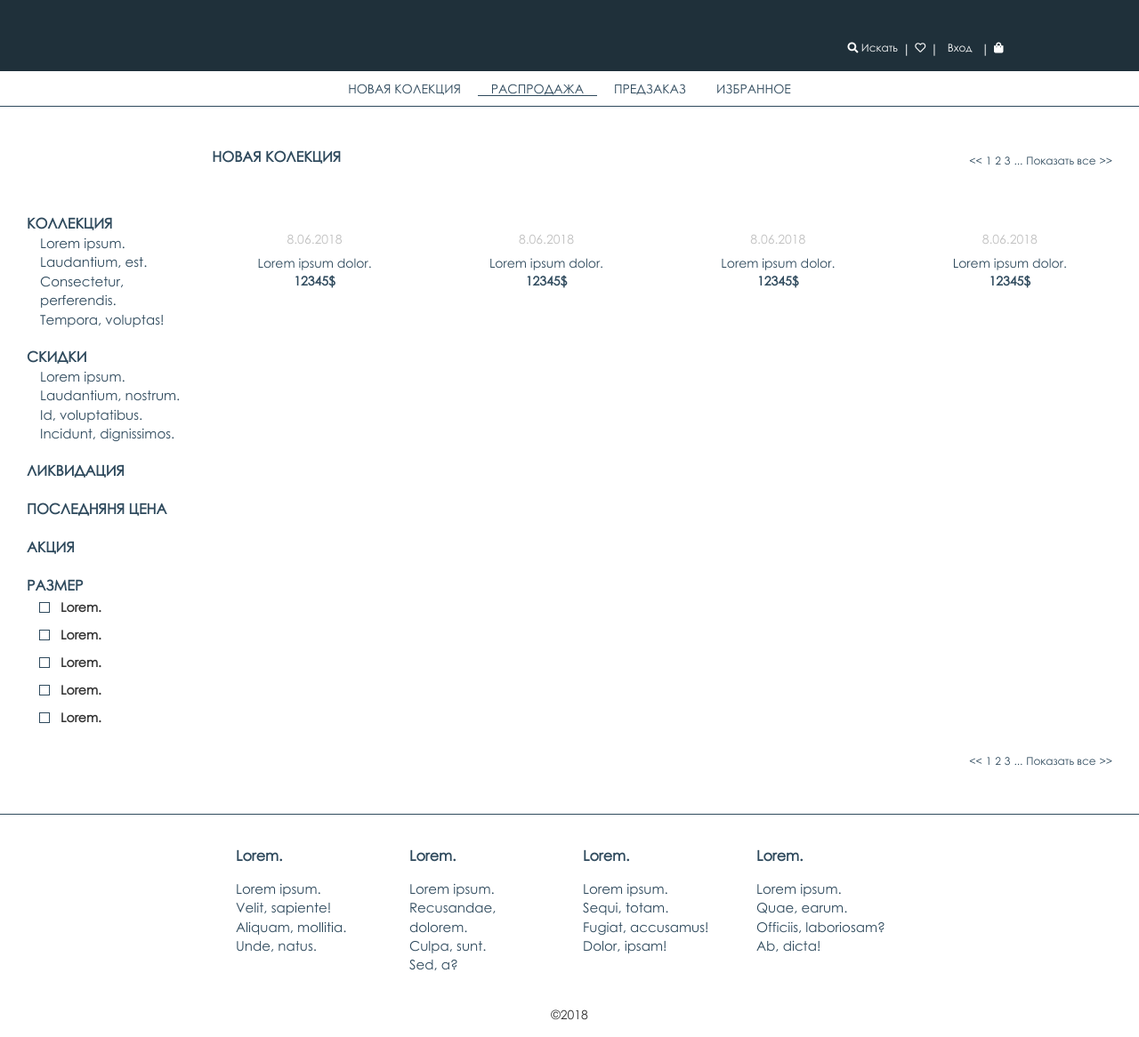
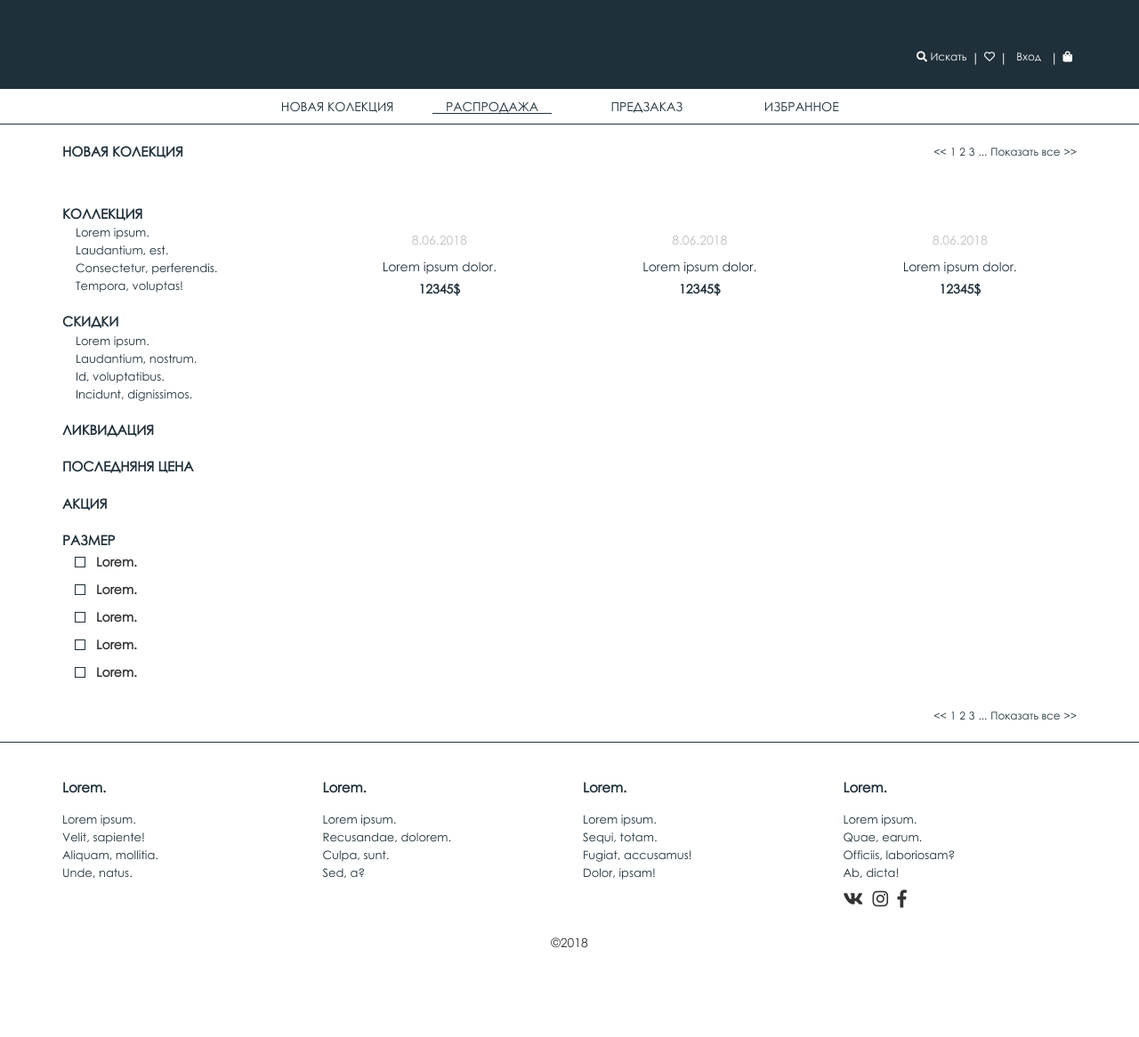
Before and after one commit to Kostyshyn/hoops-views, a web app: file app/products.html in a window 1280 px wide. Shown: the whole page at 89% size. After the commit the page ends 1066 px from the top, so only its background shows below. Run offline with its HTML, style and script files only (its server is not run), Linux system fonts and the light colour scheme; some libraries are stand-ins or nearby versions.

Commit message:
[~] layout

```diff
--- a/app/css/style.css
+++ b/app/css/style.css
@@ -21,16 +21,29 @@ body {
 
 /* general */
 
+/*.flex-row {
+	display: flex;
+	flex-direction: row;
+	padding: 10px 0px 0px 30px;
+}
+.flex-col-aside {
+	flex-basis: 14%;
+}
+.flex-col-main {
+	flex-basis: 86%;
+	padding-right: 150px;
+}*/
+
 /* header */
 
 .sub-header {
-	height: 80px;
+	height: 100px;
 	background-color: #1F303A;
 }
 .navigation	{
 	height: 40px;
 	background-color: #fff;
-	border-bottom: 1px solid #2f4a5d;
+	border-bottom: 1px solid #1F303A;
 	position: relative;
 }
 .navigation ul {
@@ -58,6 +71,7 @@ body {
 .navigation ul li {
 	list-style-type: none;
 	display: inline-block;
+	min-width: 170px;
 }
 .navigation ul.mobile-nav li {
 	display: block;
@@ -66,7 +80,7 @@ body {
 	height: 40px;
 	padding: 0px 15px;
 	line-height: 40px;
-	color: #2f4a5d;
+	color: #1F303A;
 	position: relative;
 }
 .navigation ul.mobile-nav li a {
@@ -81,7 +95,7 @@ body {
 	position: absolute;
 	display: block;
 	height: 1px;
-	background-color: #2f4a5d;
+	background-color: #1F303A;
 	bottom: 0px;
 	left: 0px;
 	transition: .3s ease-in-out;
@@ -140,11 +154,12 @@ body {
 }
 
 #cart-modal.modal {
-	top: 40px;
+	top: 60px;
     right: -60%;
 }
 .top-navigation {
-	height: 80px;
+	height: 100px;
+	position: relative;
 }
 .logo {
 	text-align: center;
@@ -175,16 +190,17 @@ body {
 	border: none;
 	outline: none;
 	background-color: #fff;
-	color: #2f4a5d;
+	color: #1F303A;
 	font-size: 22px;
 }
 .right-menu {
-	padding: 45px 0px 0px 0px;
-	height: 80px;
+	padding: 55px 0px 0px 0px;
+	height: 100px;
 	display: flex;
 	/*flex-direction: column;*/
 	/*align-items: center;*/
 	color: #fff;
+	justify-content: flex-end;
 }
 .right-menu span,
 .right-menu span a {
@@ -267,7 +283,7 @@ a.buy-btn:hover {
 /* footer */
 
 footer {
-	border-top: 1px solid #2f4a5d;
+	border-top: 1px solid #1F303A;
 	min-height: 250px;
 	padding: 20px 0px 0px 0px;
 }
@@ -277,9 +293,9 @@ footer {
 .f-column-h,
 .collection-h,
 .products-main-h {
-	padding: 15px 0px;
-	font-size: 16px;
-	color: #2f4a5d;
+	padding: 20px 0px 15px 0px;
+	font-size: 15px;
+	color: #1F303A;
 	font-weight: bold;
 }
 .f-column-list {
@@ -292,8 +308,14 @@ footer {
 }
 .f-column-list li a,
 .collection-list li a {
-	color: #2f4a5d;
-	font-size: 15px;
+	color: #1F303A;
+	font-size: 13px;
+}
+.social-links {
+	font-size: 20px;
+}
+.social-links i {
+	margin: 10px 5px 0px 0px;
 }
 .copy {
 	height: 50px;
@@ -311,7 +333,7 @@ footer {
 /* product */
 
 .products-wrapper {
-	padding: 30px;
+	/*padding: 30px;*/
 }
 .products-main-h,
 .pagination {
@@ -335,7 +360,7 @@ footer {
 	list-style-type: none;
 }
 .pagination ul li a {
-	color: #2f4a5d;
+	color: #1F303A;
 	font-size: 12px;
 }
 .pagination ul li a:hover {
@@ -364,7 +389,7 @@ footer {
 .product-item-desc {
 	min-height: 70px;
 	background-color: #fff;
-	color: #2f4a5d;
+	color: #1F303A;
 }
 .product-item-date,
 .product-item-name,
@@ -378,6 +403,11 @@ footer {
 	font-size: 14px;
 	color: #c1c1c1;
 }
+.product-item-date {
+	padding-top: 10px;
+	height: 50px;
+	line-height: 40px;
+}
 .product-item-name,
 .product-name {
 	font-size: 14px;
@@ -387,26 +417,29 @@ footer {
 	font-size: 14px;
 	font-weight: bold;
 }
+.product-item-price {
+	padding-top: 5px;
+}
 .product-name,
 .product-price {
-	color: #2f4a5d;
+	color: #1F303A;
 }
 .overlay-img {
 	position: absolute;
 	width: 100%;
-	height: 36px;
-	line-height: 36px;
-	font-size: 14px;
+	height: 40px;
+	line-height: 40px;
+	font-size: 16px;
 	background-color: rgba(255, 255, 255, .3);
 	transition: .2s ease-in-out;
 	color: #fff;
 }
 .overlay-img-h {
-	height: 36px;
-	line-height: 36px;
+	height: 40px;
+	line-height: 40px;
 	text-align: center;
-	font-size: 14px;
-	color: #2f4a5d;
+	font-size: 16px;
+	color: #1F303A;
 	font-weight: bold;
 }
 .collections-wrapper {
@@ -433,24 +466,24 @@ footer {
 	position: relative;
 	width: 12px;
 	height: 12px;
-	border: 1px solid #2f4a5d;
+	border: 1px solid #1F303A;
 	left: -70px;
 	bottom: -1px;
 	background-color: transparent;
 }
 input[type="checkbox"]:checked ~ .checkmark {
-	background-color: #2f4a5d;
+	background-color: #1F303A;
 }
 
 /* product page */
 
 .product-gallery {
-	padding: 55px 20px 55px 0px
+	padding: 95px 20px 55px 0px
 }
 .preview-gallery {
 	box-sizing: border-box;
 	max-width: 75px;
-	padding-top: 120%;
+	padding-top: 280%;
 }
 .align-l {
 	display: flex;
--- a/app/products.html
+++ b/app/products.html
@@ -47,10 +47,6 @@
 									<i class="fas fa-shopping-bag"></i>
 								</span>
 							</div>
-						</div>
-					</div>
-				</div>
-			</div>
 							<div id="cart-modal" class="modal fade" role="dialog">
 								<div class="modal-dialog modal-sm">
 									<div class="modal-content">
@@ -91,6 +87,10 @@
 								</div>
 							</div>
 						</div>
+					</div>
+				</div>
+			</div>
+		</div>
 		<div class="navigation">
 			<div class="container">
 				<div class="row">
@@ -122,8 +122,9 @@
 
 	<div class="main-container">
 		<div class="products-wrapper">
+			<div class="container">
 				<div class="row">
-				<div class="col-lg-offset-2 col-lg-10 col-md-offset-2 col-md-10">
+					<div class="col-lg-12 col-md-12">
 						<div class="products-header">
 							<div class="products-main-h">НОВАЯ КОЛЕКЦИЯ</div>
 							<div class="pagination">
@@ -141,7 +142,7 @@
 					</div>
 				</div>
 				<div class="row">
-				<div class="col-lg-2 col-md-2">
+					<div class="col-lg-3 col-md-3">
 						<aside>
 							<div class="collections-wrapper">
 								<div class="collection-h">КОЛЛЕКЦИЯ</div>
@@ -172,9 +173,9 @@
 							</div>
 						</aside>
 					</div>
-				<div class="col-lg-10 col-md-10">
+					<div class="col-lg-9 col-md-9">
 						<div class="row">
-						<div class="col-lg-3 col-md-3">
+							<div class="col-lg-4 col-md-4">
 								<a href="product-item.html" class="product-item-wrapper">
 									<div class="product-item-img">
 										<img src="http://via.placeholder.com/185x300" alt="">
@@ -189,7 +190,7 @@
 									</div>
 								</a>
 							</div>
-						<div class="col-lg-3 col-md-3">
+							<div class="col-lg-4 col-md-4">
 								<a href="product-item.html" class="product-item-wrapper">
 									<div class="product-item-img">
 										<img src="http://via.placeholder.com/185x300" alt="">
@@ -204,22 +205,7 @@
 									</div>
 								</a>
 							</div>
-						<div class="col-lg-3 col-md-3">
-							<a href="product-item.html" class="product-item-wrapper">
-								<div class="product-item-img">
-									<img src="http://via.placeholder.com/185x300" alt="">
-									<div class="overlay-img">
-										<div class="overlay-img-h">Купить</div>
-									</div>
-								</div>
-								<div class="product-item-desc">
-									<div class="product-item-date">8.06.2018</div>
-									<div class="product-item-name">Lorem ipsum dolor.</div>
-									<div class="product-item-price">12345$</div>
-								</div>
-							</a>
-						</div>
-						<div class="col-lg-3 col-md-3">
+							<div class="col-lg-4 col-md-4">
 								<a href="product-item.html" class="product-item-wrapper">
 									<div class="product-item-img">
 										<img src="http://via.placeholder.com/185x300" alt="">
@@ -256,11 +242,12 @@
 				</div>
 			</div>
 		</div>
+	</div>
 
 	<footer>
 		<div class="container">
 			<div class="row">
-				<div class="col-md-3 col-lg-2 col-lg-offset-2 col-sm-3">
+				<div class="col-md-3 col-lg-3 col-sm-3">
 					<div class="f-column">
 						<div class="f-column-h">Lorem.</div>
 						<ul class="f-column-list">
@@ -271,7 +258,7 @@
 						</ul>
 					</div>
 				</div>
-				<div class="col-md-3 col-lg-2 col-sm-3">
+				<div class="col-md-3 col-lg-3 col-sm-3">
 					<div class="f-column">
 						<div class="f-column-h">Lorem.</div>
 						<ul class="f-column-list">
@@ -282,7 +269,7 @@
 						</ul>
 					</div>
 				</div>
-				<div class="col-md-3 col-lg-2 col-sm-3">
+				<div class="col-md-3 col-lg-3 col-sm-3">
 					<div class="f-column">
 						<div class="f-column-h">Lorem.</div>
 						<ul class="f-column-list">
@@ -293,7 +280,7 @@
 						</ul>
 					</div>
 				</div>
-				<div class="col-md-3 col-lg-2 col-sm-3">
+				<div class="col-md-3 col-lg-3 col-sm-3">
 					<div class="f-column">
 						<div class="f-column-h">Lorem.</div>
 						<ul class="f-column-list">
@@ -302,6 +289,11 @@
 							<li><a href="">Officiis, laboriosam?</a></li>
 							<li><a href="">Ab, dicta!</a></li>
 						</ul>
+						<div class="social-links">
+							<i class="fab fa-vk"></i>
+							<i class="fab fa-instagram"></i>
+							<i class="fab fa-facebook-f"></i>
+						</div>
 					</div>
 				</div>
 			</div>
--- a/gulpfile.js
+++ b/gulpfile.js
@@ -7,9 +7,9 @@ gulp.task('connect', function() {
 	connect.server({
     	root: 'app',
     	livereload: true,
-    	port: 9999
+    	port: 9991
     });
-	opn('http://localhost:9999');
+	opn('http://localhost:9991');
 });
 
 // HTML
```
Also changed, not shown: other parts of app/css/style.css (+39 -31 lines), app/index.html (+4 -4 lines), app/product-item.html (+11 -11 lines), app/shopping-cart.html (+9 -9 lines), 2 other files. Lines whose indentation alone changed are shown as unchanged.
